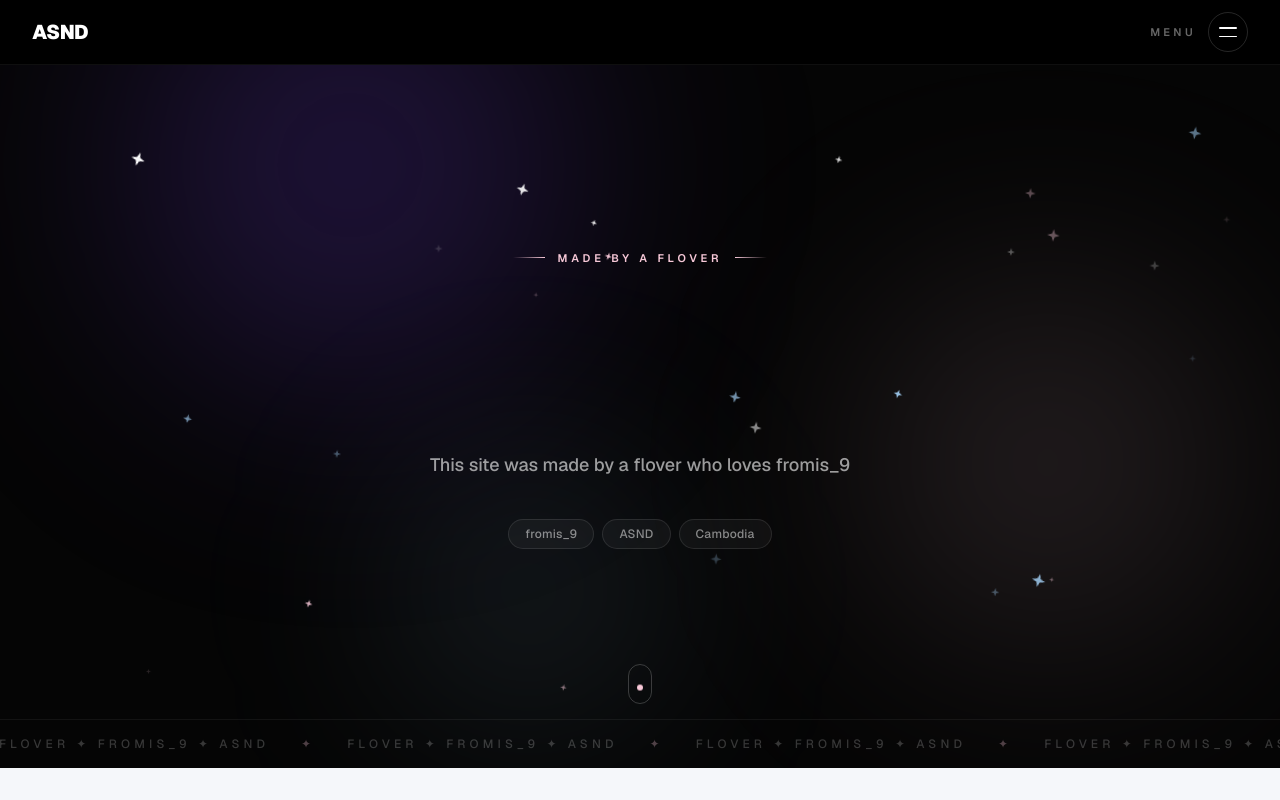
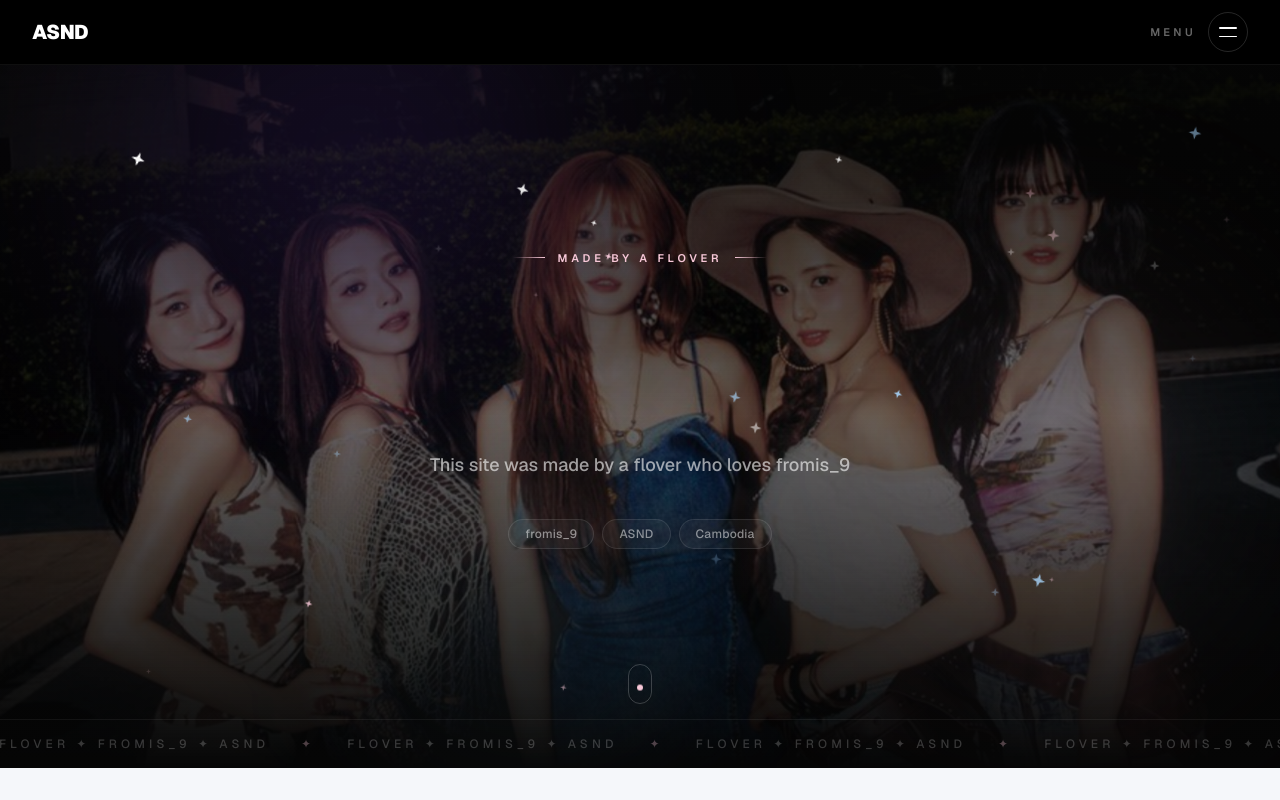
Before and after one commit to longneng3939/ASND, a Next.js app: page /creator in a window 1280 px wide. Shown: the top 800 px of the page. Built offline with nearby package versions, Linux system fonts and the light colour scheme.

Commit message:
change in the creator

```diff
--- a/src/app/creator/page.tsx
+++ b/src/app/creator/page.tsx
@@ -3,6 +3,8 @@
 import { useState, type CSSProperties } from "react";
 import { useI18n } from "@/i18n";
 import { Reveal } from "@/components/ui/Reveal";
+
+const heroSlides = ["/images/Group.jpg", "/images/likeyou.jpg"];
 
 const gallery = [
   { src: "/images/Hayoungmr.jpg", name: "Hayoung", nameKo: "하영" },
@@ -65,15 +67,34 @@
         onMouseMove={handleMouseMove}
         className="relative flex min-h-[88vh] flex-col overflow-hidden bg-[#050505]"
       >
+        {/* Animated fromis_9 background slideshow */}
+        <div style={parallax(12)} className="pointer-events-none absolute inset-0">
+          {heroSlides.map((src, i) => (
+            <div
+              key={src}
+              aria-hidden
+              className="hero-slide absolute -inset-6 bg-cover bg-center"
+              style={{
+                backgroundImage: `url(${src})`,
+                animationDelay: `${i * 7}s`,
+              }}
+            />
+          ))}
+        </div>
+
+        {/* Cinematic readability overlays */}
+        <div className="pointer-events-none absolute inset-0 bg-[#050505]/30" />
+        <div className="pointer-events-none absolute inset-0 bg-gradient-to-b from-[#050505]/85 via-[#050505]/40 to-[#050505]" />
+
         {/* Aurora glows */}
         <div style={parallax(34)} className="pointer-events-none absolute inset-0">
-          <div className="animate-aurora absolute -top-32 left-[10%] h-[26rem] w-[26rem] rounded-full bg-[#6C3FD1]/25 blur-[110px]" />
+          <div className="animate-aurora absolute -top-32 left-[10%] h-[26rem] w-[26rem] rounded-full bg-[#6C3FD1]/15 blur-[110px]" />
           <div
-            className="animate-aurora absolute right-[5%] top-[30%] h-[22rem] w-[22rem] rounded-full bg-[#F7C8D8]/[0.13] blur-[110px]"
+            className="animate-aurora absolute right-[5%] top-[30%] h-[22rem] w-[22rem] rounded-full bg-[#F7C8D8]/[0.08] blur-[110px]"
             style={{ animationDelay: "-6s" }}
           />
           <div
-            className="animate-aurora absolute bottom-[5%] left-[30%] h-[18rem] w-[18rem] rounded-full bg-[#a9d8ff]/10 blur-[100px]"
+            className="animate-aurora absolute bottom-[5%] left-[30%] h-[18rem] w-[18rem] rounded-full bg-[#a9d8ff]/[0.07] blur-[100px]"
             style={{ animationDelay: "-11s" }}
           />
         </div>
--- a/src/app/globals.css
+++ b/src/app/globals.css
@@ -507,6 +507,43 @@
     animation: twinkle 3.5s ease-in-out infinite;
 }
 
+/* Hero background slideshow — crossfade + slow Ken Burns zoom */
+@keyframes heroSlide {
+    0% {
+        opacity: 0;
+        transform: scale(1);
+    }
+    5% {
+        opacity: 1;
+    }
+    50% {
+        opacity: 1;
+    }
+    55% {
+        opacity: 0;
+        transform: scale(1.08);
+    }
+    100% {
+        opacity: 0;
+        transform: scale(1.08);
+    }
+}
+
+.hero-slide {
+    opacity: 0;
+    animation: heroSlide 14s ease-in-out infinite;
+    will-change: opacity, transform;
+}
+
+@media (prefers-reduced-motion: reduce) {
+    .hero-slide {
+        animation: none;
+    }
+    .hero-slide:first-child {
+        opacity: 1;
+    }
+}
+
 .animate-aurora {
     animation: auroraDrift 16s ease-in-out infinite;
 }
```
